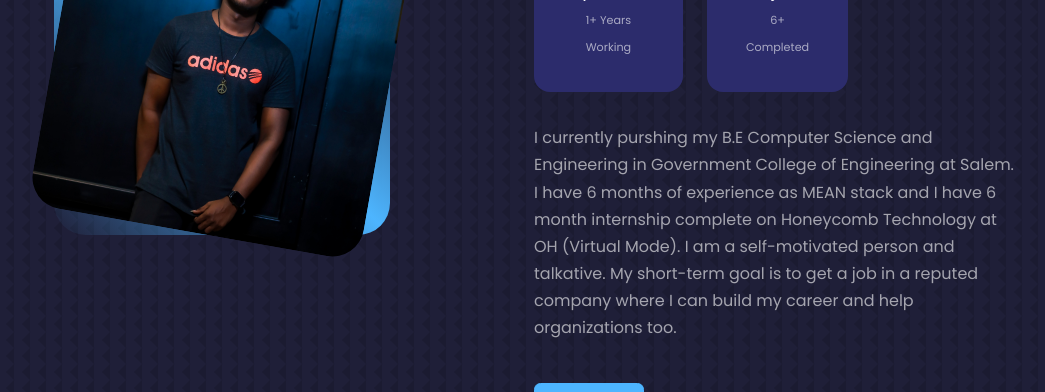
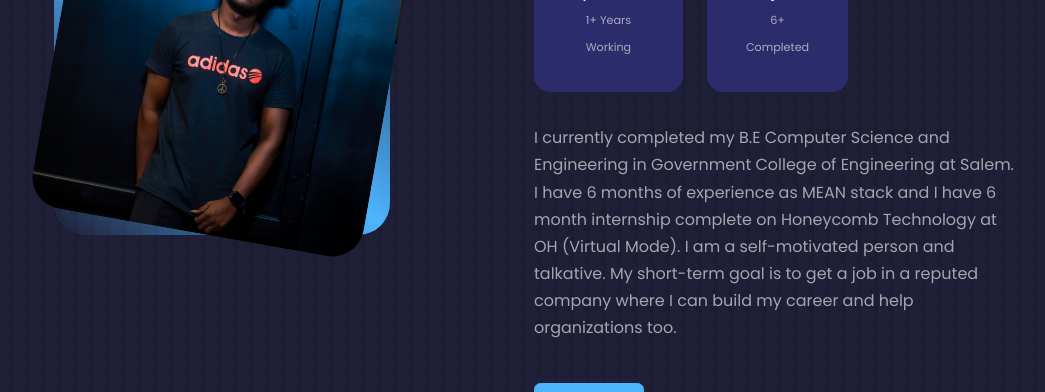
Before and after one commit to Vinothjv10/React-1, a React (Create React App) app: page / in a window 1280 px wide. Shown: the part 1140-1532 px from the top of the page, without its empty margins (106-1151 px from the left). Built offline with nearby package versions, Linux system fonts and the light colour scheme.

Commit message:
details updated

```diff
--- a/src/components/about/About.jsx
+++ b/src/components/about/About.jsx
@@ -41,7 +41,7 @@ const About = () => {
                     </div>
 
                     <p>
-                        I currently purshing my B.E Computer Science and Engineering in Government College of Engineering at Salem. I have 6 months of experience as MEAN stack and I have 6 month internship complete on Honeycomb Technology at OH (Virtual Mode). I am a self-motivated person and talkative. My short-term goal is to get a job in a reputed company where I can build my career and help organizations too.
+                        I currently completed my B.E Computer Science and Engineering in Government College of Engineering at Salem. I have 6 months of experience as MEAN stack and I have 6 month internship complete on Honeycomb Technology at OH (Virtual Mode). I am a self-motivated person and talkative. My short-term goal is to get a job in a reputed company where I can build my career and help organizations too.
 
                     </p>
 
--- a/src/components/footer/Footer.jsx
+++ b/src/components/footer/Footer.jsx
@@ -3,7 +3,9 @@ import './footer.css'
 
 import { BsWhatsapp } from 'react-icons/bs';
 import { FiInstagram } from 'react-icons/fi'
-import { IoLogoTwitter } from 'react-icons/io'
+import { IoLogoTwitter } from 'react-icons/io';
+import { FaGithub } from 'react-icons/fa';
+
 
 const Footer = () => {
     return (
@@ -16,7 +18,7 @@ const Footer = () => {
                     <li><a href="#about">About</a></li>
                     <li><a href="#experience">Experience</a></li>
                     {/* <li><a href="#services">Services</a></li> */}
-                    <li><a href="#portfolio">Portfolio</a></li>
+                    <li><a href="#portfolio">Projects</a></li>
                     <li><a href="#testimonials">Testimonials</a></li>
                     <li><a href="#contact">Contact</a></li>
 
@@ -26,6 +28,7 @@ const Footer = () => {
                     <a href="https://wa.me/9385506326" target=" _blank"><BsWhatsapp /></a>
                     <a href="https://www.instagram.com/i_m_vinoth__/" target=" _blank"><FiInstagram /></a>
                     <a href="https://twitter.com/Vinoth__J" target=" _blank"><IoLogoTwitter /></a>
+                    <a href="https://github.com/Vinothjv10" target=" _blank"><FaGithub /></a>
                 </div>
 
                 <div className="footer__copyright">
```
